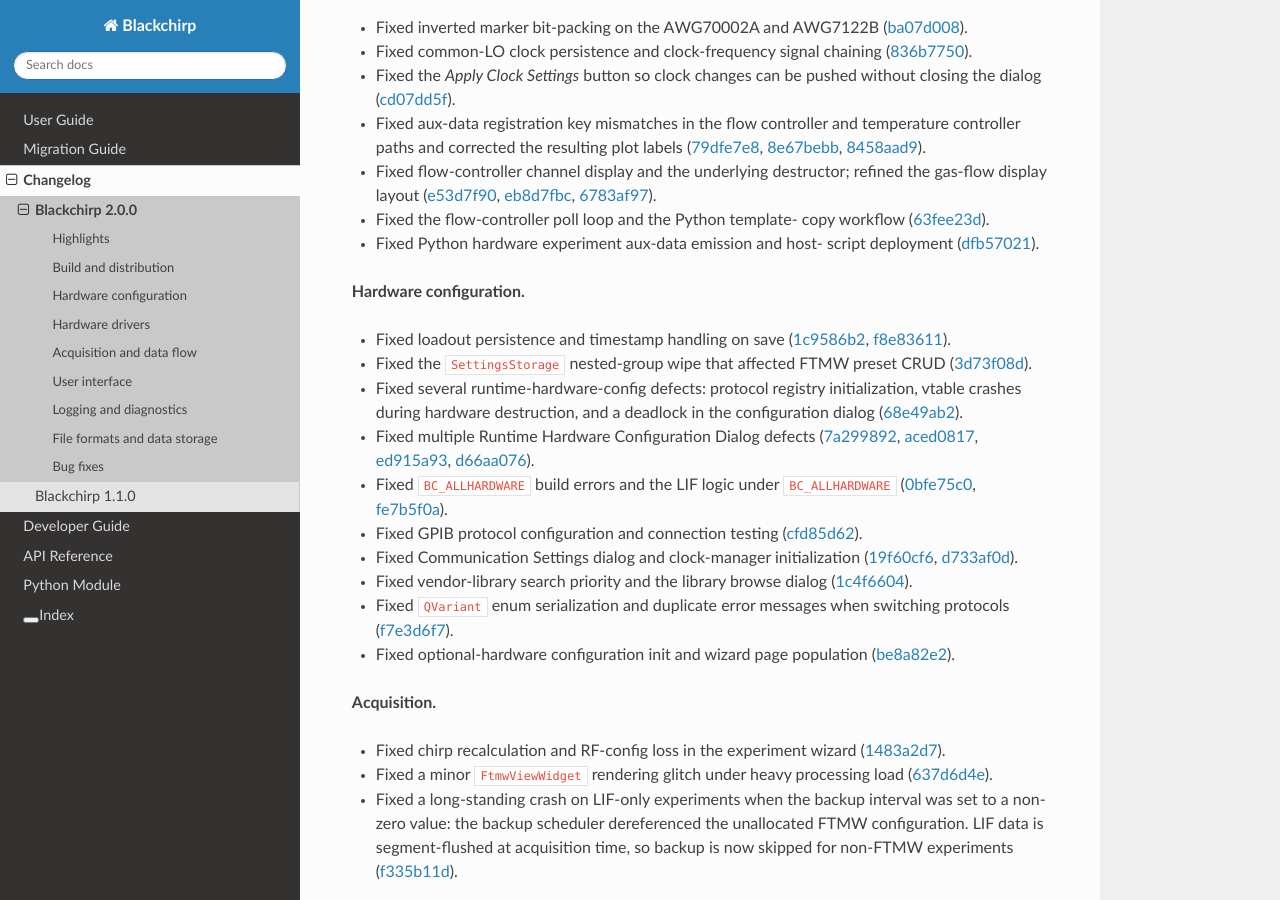
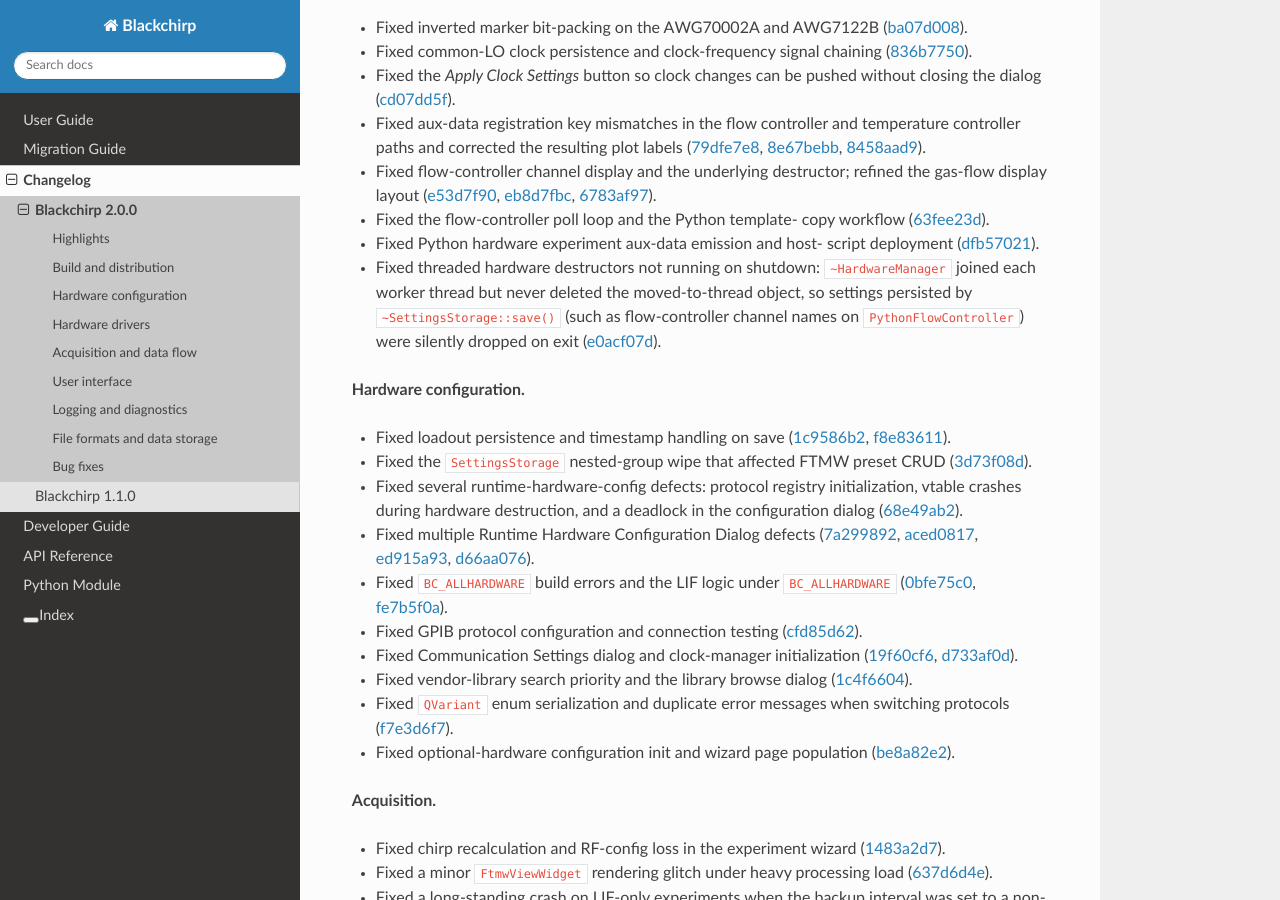
Before and after one commit to kncrabtree/blackchirp, a Sphinx documentation site: the page built from doc/source/changelog/2.0.0.rst, in a window 1280 px wide and 900 px high, scrolled down 3984 px. Built offline with Sphinx 7.4.7 and the Read the Docs theme 3.1.0, drawn with Linux system fonts in a browser that asks for light colours.

Commit message:
Document threaded-hardware destructor fix in 2.0.0 changelog
Co-Authored-By: Claude Opus 4.7 (1M context) <noreply@anthropic.com>

```diff
--- a/doc/source/changelog/2.0.0.rst
+++ b/doc/source/changelog/2.0.0.rst
@@ -258,6 +258,12 @@ Bug fixes
   copy workflow (:commit:`63fee23d`).
 - Fixed Python hardware experiment aux-data emission and host-
   script deployment (:commit:`dfb57021`).
+- Fixed threaded hardware destructors not running on shutdown:
+  ``~HardwareManager`` joined each worker thread but never deleted
+  the moved-to-thread object, so settings persisted by
+  ``~SettingsStorage::save()`` (such as flow-controller channel
+  names on ``PythonFlowController``) were silently dropped on exit
+  (:commit:`e0acf07d`).
 
 **Hardware configuration.**
 
```
